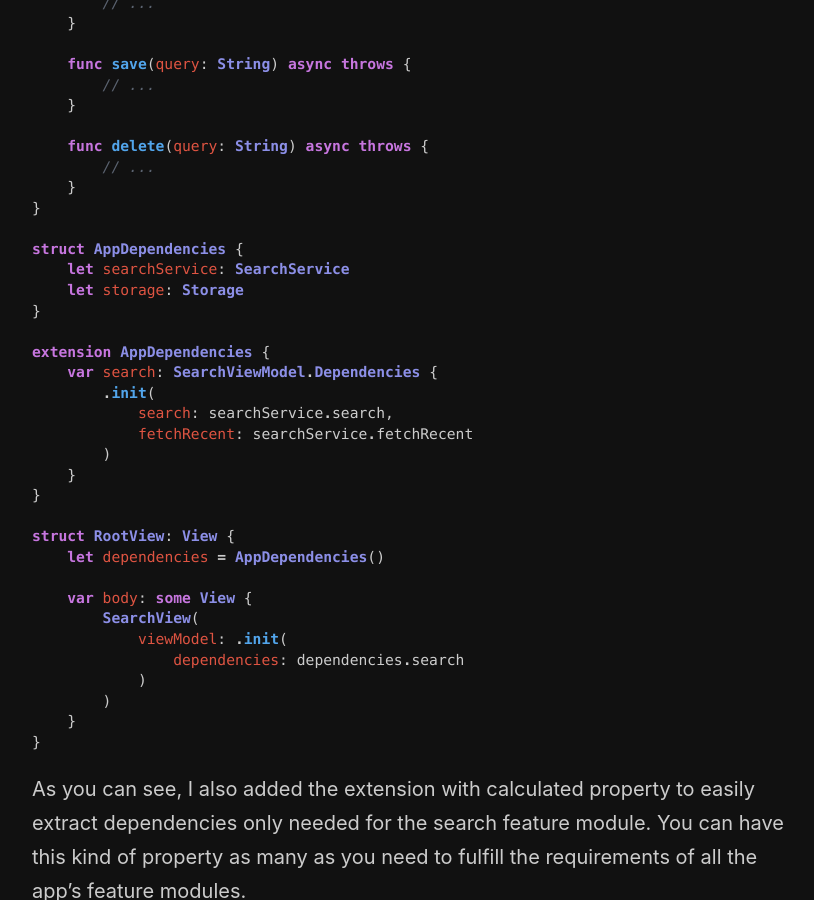
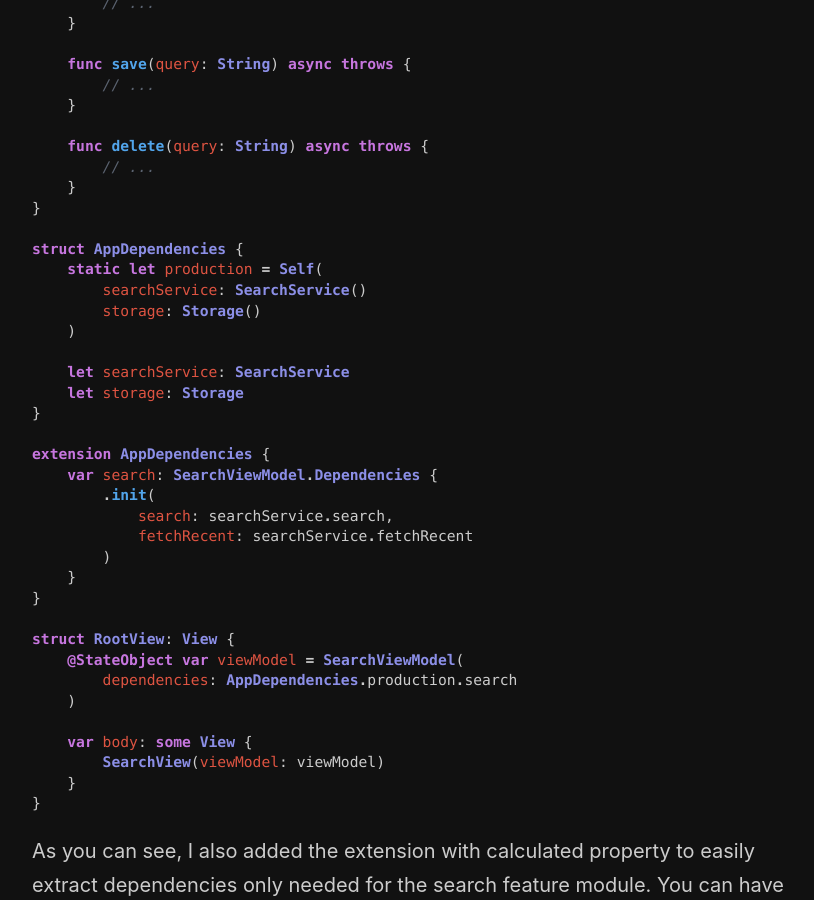
Before and after one commit to mecid/mecid.github.io, a Jekyll site: the page built from _posts/2022-02-02-microapps-architecture-in-swift-dependency-injection.md, in a window 1280 px wide and 900 px high, scrolled down 3912 px. Shown: the whole window, without its empty margins (218-1032 px from the left). Built offline with Jekyll 4.4.1, drawn with Linux system fonts in a browser that asks for light colours.

Commit message:
DI post tuned

````diff
--- a/_posts/2022-02-02-microapps-architecture-in-swift-dependency-injection.md
+++ b/_posts/2022-02-02-microapps-architecture-in-swift-dependency-injection.md
@@ -147,6 +147,11 @@ struct SearchService {
 }
 
 struct AppDependencies {
+    static let production = Self(
+        searchService: SearchService()
+        storage: Storage()
+    )
+
     let searchService: SearchService
     let storage: Storage
 }
@@ -161,14 +166,12 @@ extension AppDependencies {
 }
 
 struct RootView: View {
-    let dependencies = AppDependencies()
+    @StateObject var viewModel = SearchViewModel(
+        dependencies: AppDependencies.production.search
+    )
 
     var body: some View {
-        SearchView(
-            viewModel: .init(
-                dependencies: dependencies.search
-            )
-        )
+        SearchView(viewModel: viewModel)
     }
 }
 ```
````
